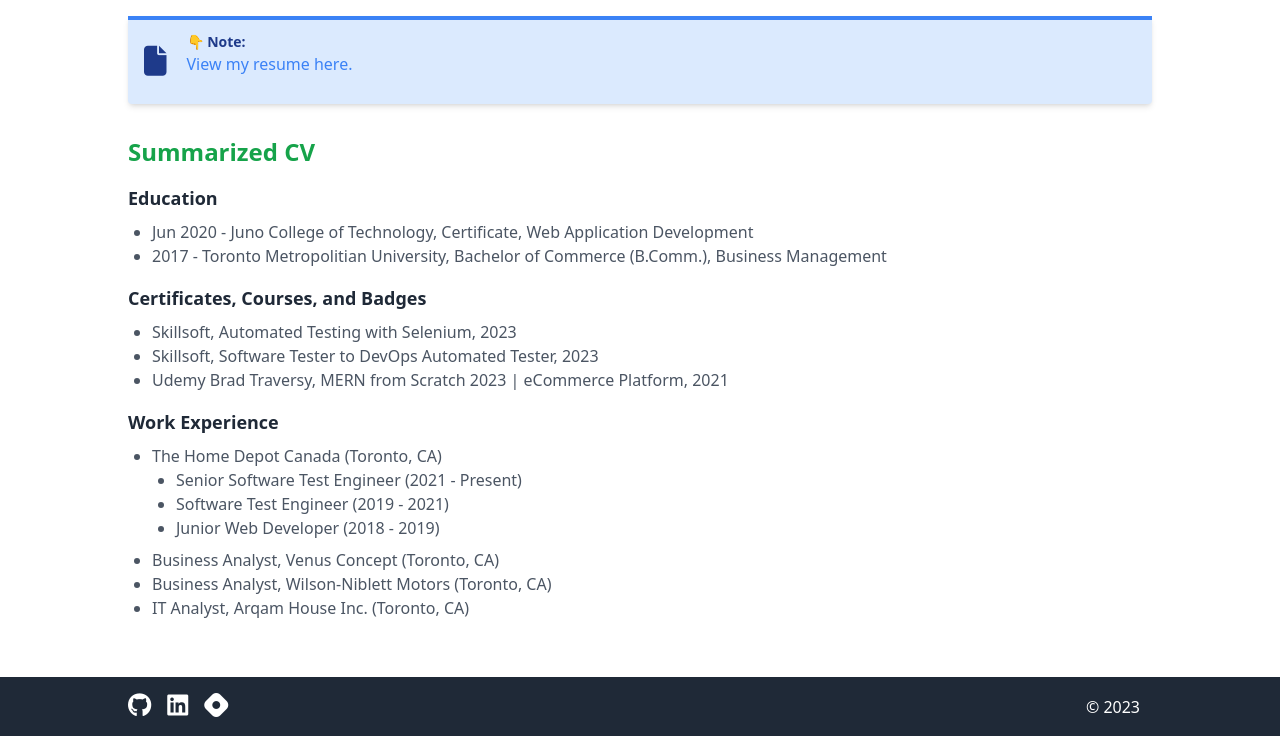
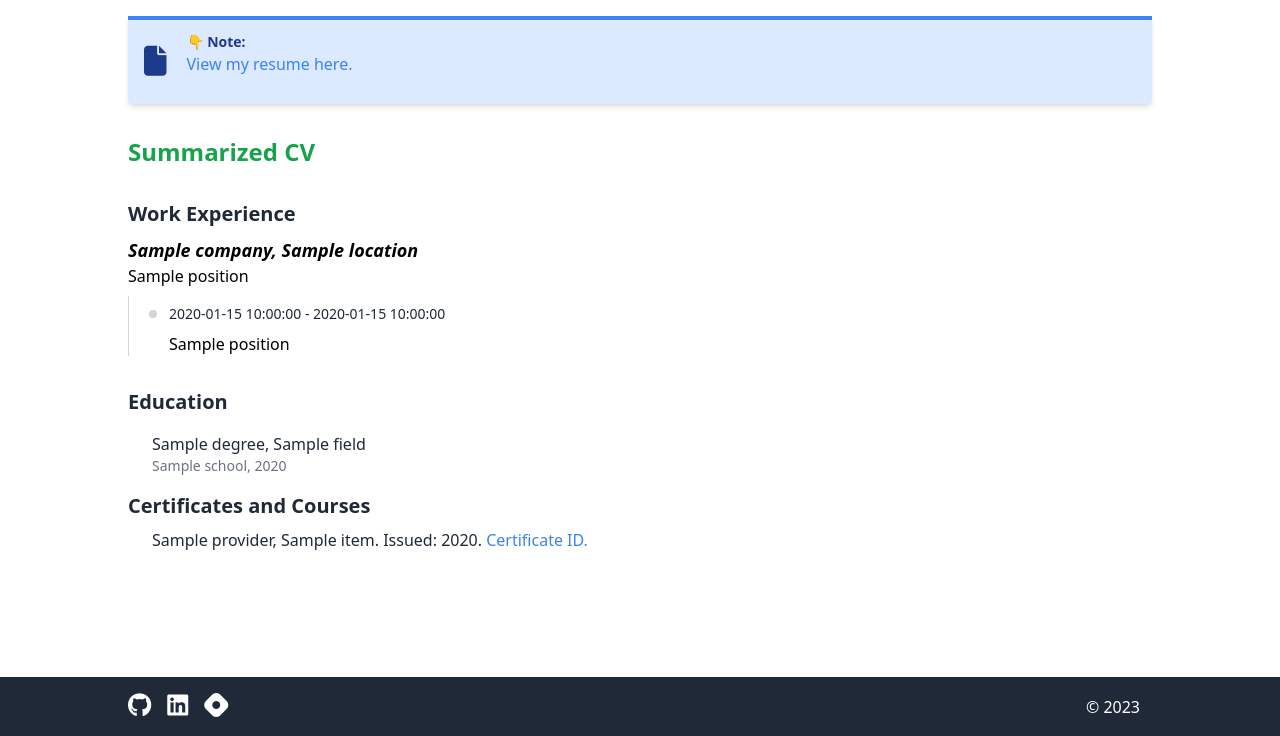
Before and after one commit to iikhan-dev/personal-site-flask, a Flask app: template templates/cv.html in a window 1280 px wide. Shown: the part 64-800 px from the top of the page. Run offline with Flask 3, Linux system fonts and the light colour scheme; the template is opened without the code that fills it: most values are stand-ins (such as "Sample title", 1, 10 or a date in 2020); style sheets or scripts are compiled from the project's sources; some libraries are stand-ins or nearby versions.

Commit message:
update cv.html with flask for loops, add certs

```diff
--- a/app.py
+++ b/app.py
@@ -1,5 +1,4 @@
 # Generate deployment files for the website
-
 from flask import Flask
 from flask_frozen import Freezer
 from views import views
--- /dev/null
+++ b/data/cv.json
@@ -0,0 +1,94 @@
+{
+    "work_experience": [
+        {
+            "company": "The Home Depot Canada",
+            "location": "Toronto, CA",
+            "positions": [
+                {
+                    "start_date": "Sept 2023",
+                    "end_date": "Present",
+                    "title": "Senior Software Test Engineer"
+                },
+                {
+                    "start_date": "May 2022",
+                    "end_date": "Sept 2023",
+                    "title": "Software Test Engineer"
+                },
+                {
+                    "start_date": "Feb 2021",
+                    "end_date": "May 2022",
+                    "title": "Junior Web Developer"
+                }
+            ]
+        },
+        {
+            "company": "Badr IT Consulting Group",
+            "location": "Toronto, CA",
+            "positions": [
+                {
+                    "start_date": "Aug 2020",
+                    "end_date": "Present",
+                    "title": "Software Developer"
+                }
+            ]
+        }
+    ],
+    "education_data": [
+        {
+            "year": "2020",
+            "school": "Juno College of Technology",
+            "degree": "Certificate",
+            "field": "Web Application Development"
+        },
+        {
+            "year": "2017",
+            "school": "Toronto Metropolitan University",
+            "degree": "Bachelor of Commerce (B.Comm.)",
+            "field": "Business Management"
+        }
+    ],
+    "certification_data": [
+        {
+            "title": "Automated Testing with Selenium",
+            "provider": "Skillsoft",
+            "year": "2023",
+            "link": "https://skillsoft.digitalbadges.skillsoft.com/cb2f194a-42e2-4ffe-917e-04844d91188c#gs.5mra0y"
+        },
+        {
+            "title": "Software Tester to DevOps Automated Tester",
+            "provider": "Skillsoft",
+            "year": "2023",
+            "link": "https://skillsoft.digitalbadges.skillsoft.com/7f69dda5-b943-4c89-8b9e-09300ea4ce4e"
+        },
+        {
+            "title": "Angular (Full App) with Angular Material, Angularfire & NgRx",
+            "provider": "Udemy",
+            "year": "2023",
+            "link": "https://www.udemy.com/certificate/UC-7e62dd8e-597c-4409-961a-4790109dcf05/"
+        },
+        {
+            "title": "MERN From Scratch 2023 | eCommerce Platform",
+            "provider": "Udemy",
+            "year": "2023",
+            "link": "https://www.udemy.com/certificate/UC-979a1773-818e-4fa1-80ae-91662edd6a44/"
+        },
+        {
+            "title": "NodeJS - The Complete Guide (MVC, REST APIs, GraphQL, Deno)",
+            "provider": "Udemy",
+            "year": "2023",
+            "link": "https://www.udemy.com/certificate/UC-0352a4f0-7284-4e2c-b2d8-319836a94e0d/"
+        },
+        {
+            "title": "JavaScript Algorithms and Data Structures Masterclass",
+            "provider": "Udemy",
+            "year": "2023",
+            "link": "https://www.udemy.com/certificate/UC-b34900a9-4a7a-4d0d-b1e6-186d4c2bfc1f/"
+        },
+        {
+            "title": "JavaScript: Understanding the Weird Parts",
+            "provider": "Udemy",
+            "year": "2023",
+            "link": "https://www.udemy.com/certificate/UC-be647ecd-7c0f-482e-9eb5-8f09164b8fab/"
+        }
+    ]
+}
--- a/templates/cv.html
+++ b/templates/cv.html
@@ -21,44 +21,77 @@
 </div>
 
 <div class="my-8">
-    <h2 class="text-2xl font-semibold text-green-600 mb-4">Summarized CV</h2>
+    <h1 class="text-2xl font-semibold text-green-600 mb-4">Summarized CV</h1>
 
-    <h3 class="text-lg font-semibold text-gray-800 mb-2">Education</h3>
-    <ul class="list-disc pl-6 mb-4 text-gray-600">
+    <div class="mt-8">
+        <!-- Work Experience -->
+        <h2 class="text-xl font-semibold text-gray-800 mb-2">
+            Work Experience
+        </h2>
+        {% for job in experience %}
+        <h3 class="text-lg font-semibold italic">
+            {{ job.company }}, {{ job.location }}
+        </h3>
+        <p>{{ job.position }}</p>
+        <ol
+            class="border-l border-neutral-300 dark:border-neutral-500 pl-8 mt-2"
+        >
+            {% for position in job.positions %}
+            <li class="mb-{{ 4 if loop.last else 6 }}">
+                <div class="flex-start flex items-center pt-2">
+                    <div
+                        class="-ml-3 mr-3 h-2 w-2 rounded-full bg-neutral-300 dark:bg-neutral-500"
+                    ></div>
+                    <p class="text-sm text-gray-800 dark:text-neutral-300">
+                        {{ position.start_date }} - {{ position.end_date }}
+                    </p>
+                </div>
+                <div class="ml-2 mt-2">
+                    <h4 class="text-md font-medium">{{ position.title }}</h4>
+                </div>
+            </li>
+            {% endfor %}
+        </ol>
+        {% endfor %}
+
+        <div class="mt-8">
+            <!-- Education Section -->
+            <h3 class="text-xl font-semibold text-gray-800 my-4">Education</h3>
+            <ul class="list-inside pl-6 mb-4 text-gray-800">
+                {% for item in education %}
                 <li>
-            Jun 2020 - Juno College of Technology, Certificate, Web Application
-            Development
+                    <h4 class="text-md font-medium">
+                        {{ item.degree }}, {{ item.field }}
+                    </h4>
+                    <p class="text-sm text-gray-500">
+                        {{ item.school }}, {{ item.year }}
+                    </p>
                 </li>
-        <li>
-            2017 - Toronto Metropolitian University, Bachelor of Commerce
-            (B.Comm.), Business Management
-        </li>
+                {% endfor %}
             </ul>
 
-    <h3 class="text-lg font-semibold text-gray-800 mb-2">
-        Certificates, Courses, and Badges
-    </h3>
-    <ul class="list-disc pl-6 mb-4 text-gray-600">
-        <li>Skillsoft, Automated Testing with Selenium, 2023</li>
-        <li>Skillsoft, Software Tester to DevOps Automated Tester, 2023</li>
+            <!-- Certificates and Courses Section -->
+            <h2 class="text-xl font-semibold text-gray-800 mb-2">
+                Certificates and Courses
+            </h2>
+            <ul class="list-inside pl-6 mb-4 text-gray-800">
+                {% for item in certificates %}
                 <li>
-            Udemy Brad Traversy, MERN from Scratch 2023 | eCommerce Platform,
-            2021
+                    <p>
+                        {{item.provider}}, {{ item.title }}. Issued:
+                        {{item.year}}.<a
+                            href="{{item.link}}"
+                            target="_blank"
+                            class="text-blue-500 hover:underline"
+                        >
+                            Certificate ID.</a
+                        >
+                    </p>
                 </li>
+                {% endfor %}
             </ul>
-
-    <h3 class="text-lg font-semibold text-gray-800 mb-2">Work Experience</h3>
-    <ul class="list-disc pl-6 mb-4 text-gray-600">
-        <li>The Home Depot Canada (Toronto, CA)</li>
-        <ul class="list-disc pl-6 mb-2">
-            <li>Senior Software Test Engineer (2021 - Present)</li>
-            <li>Software Test Engineer (2019 - 2021)</li>
-            <li>Junior Web Developer (2018 - 2019)</li>
-        </ul>
-        <li>Business Analyst, Venus Concept (Toronto, CA)</li>
-        <li>Business Analyst, Wilson-Niblett Motors (Toronto, CA)</li>
-        <li>IT Analyst, Arqam House Inc. (Toronto, CA)</li>
-    </ul>
+        </div>
     </div>
 
     {% endblock %}
+</div>
```
Also changed, not shown: views.py (+16 -1 lines). Lines whose indentation alone changed are shown as unchanged.
